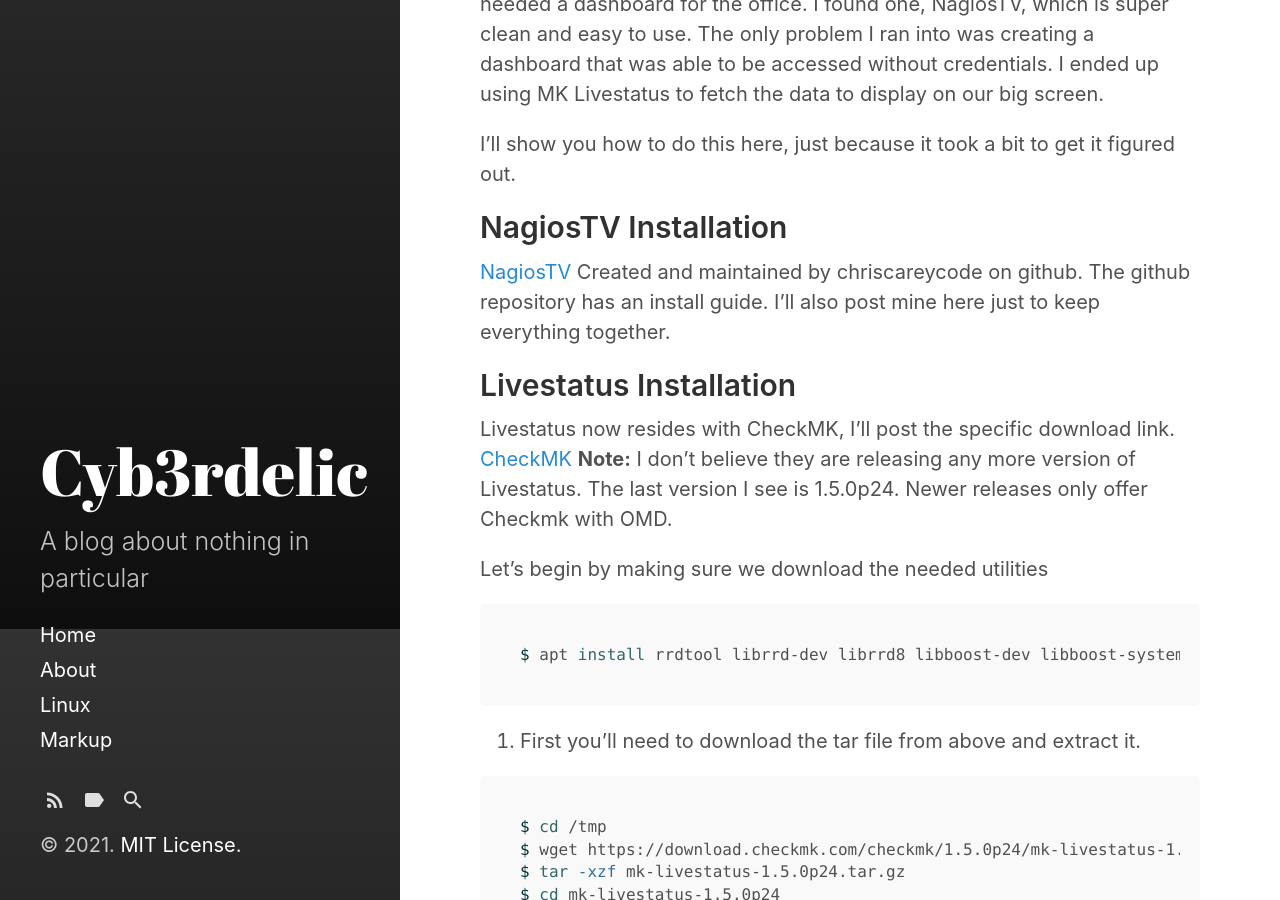
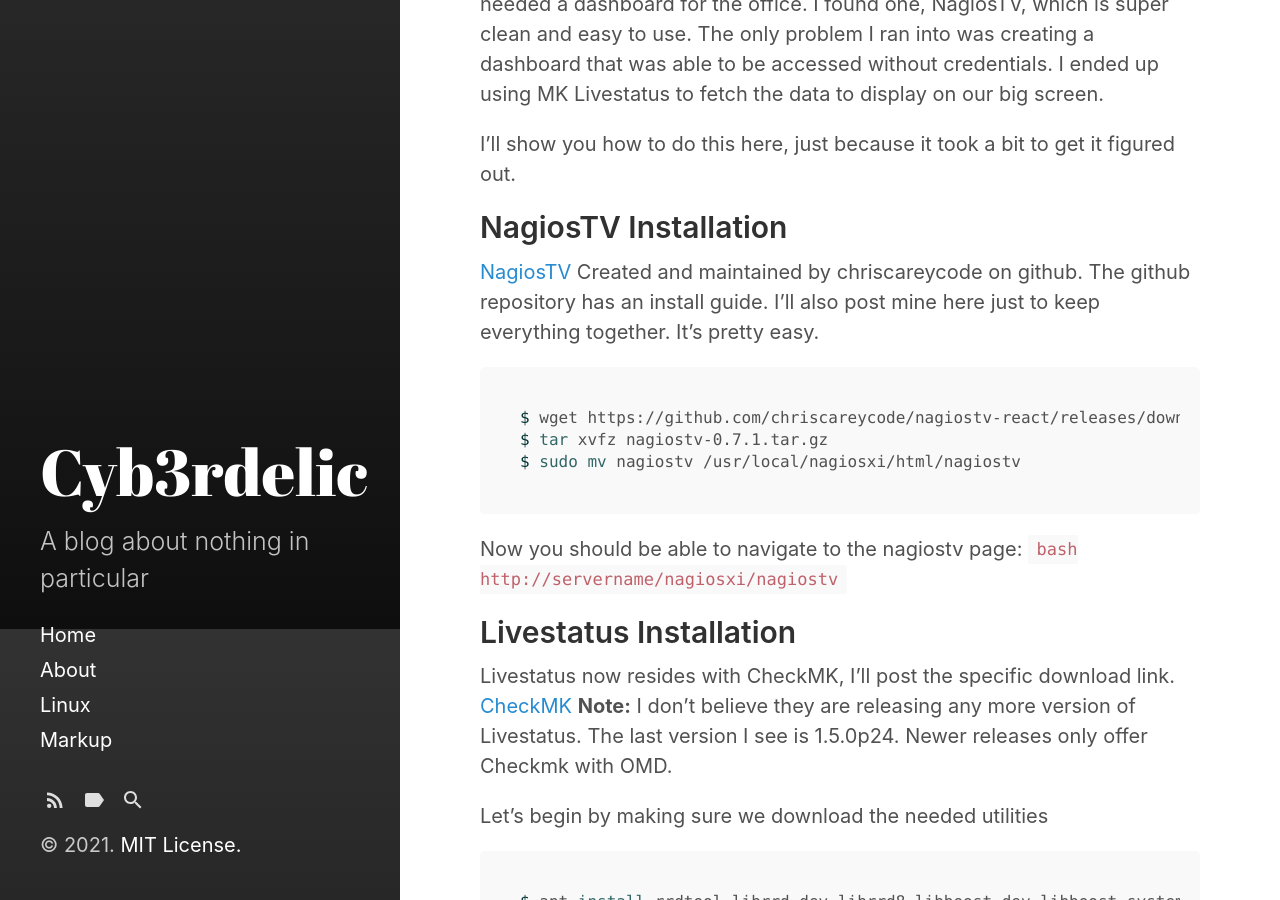
Before and after one commit to cyb3rdelic/cyb3rdelic.github.io, a Jekyll site: the page built from _posts/2021-1-18-NagiosTV-With-Livesocket.md, in a window 1280 px wide and 900 px high, scrolled down 271 px. Built offline with Jekyll 4.4.1, drawn with Linux system fonts in a browser that asks for light colours; part of the change alters nothing that is shown.

Commit message:
Finish nagiostv post

````diff
--- a/_posts/2021-1-18-NagiosTV-With-Livesocket.md
+++ b/_posts/2021-1-18-NagiosTV-With-Livesocket.md
@@ -10,7 +10,15 @@ I'll show you how to do this here, just because it took a bit to get it figured
 ## NagiosTV Installation
 
 <a href="https://nagiostv.com/">NagiosTV</a> Created and maintained by chriscareycode on github.
-The github repository has an install guide. I'll also post mine here just to keep everything together.
+The github repository has an install guide. I'll also post mine here just to keep everything together. It's pretty easy.
+
+```bash
+$ wget https://github.com/chriscareycode/nagiostv-react/releases/download/v0.7.1/nagiostv-0.7.1.tar.gz
+$ tar xvfz nagiostv-0.7.1.tar.gz
+$ sudo mv nagiostv /usr/local/nagiosxi/html/nagiostv
+```
+
+Now you should be able to navigate to the nagiostv page: ```bash http://servername/nagiosxi/nagiostv ```
 
 
 
@@ -34,7 +42,7 @@ Let's begin by making sure we download the needed utilities
 $ apt install rrdtool librrd-dev librrd8 libboost-dev libboost-system-dev
 ```
 
-1. First you'll need to download the tar file from above and extract it.
+### First you'll need to download the tar file from above and extract it.
 
 ```bash
 $ cd /tmp
@@ -43,25 +51,25 @@ $ tar -xzf mk-livestatus-1.5.0p24.tar.gz
 $ cd mk-livestatus-1.5.0p24
 ```
 
-2. Next we'll configure, make, and install mk-livestatus. Be sure to use the --with-nagios4 flag for proper compilation and installation.
+### Next we'll configure, make, and install mk-livestatus. Be sure to use the --with-nagios4 flag for proper compilation and installation.
 
 ```bash
 $ ./configure --with-nagios4
 $ make
 $ make install
 ```
-Restart the Nagios Service
+### Restart the Nagios Service
 
 ```bash
 $ systemctl restart nagios.service
 ```
-3. Change ownership to nagios.
+### Change ownership to nagios.
 
 ```bash
 $ chmod 777 /usr/local/nagiosxi/var/subsys/livestatus
 ```
 
-4. Let's add a line in nagios.cfg to allow livesocket to receive updates from nagios.
+### Let's add a line in nagios.cfg to allow livesocket to receive updates from nagios.
 
 ```bash
 $ vi /usr/local/nagios/etc/nagios.cfg
@@ -76,14 +84,14 @@ You should see another broker_module line while you're in there. Just add the ab
 Restart the nagios service again for good measure. I actually did a whole reboot at this point.
 
 
-5. Now we should be able to test and see if we get output.
+### Now we should be able to test and see if we get output.
 
 ```bash
 $ echo "GET status" | /usr/local/bin/unixcat /usr/local/nagiosxi/var/subsys/livestatus
 ```
 Note: /usr/local/nagiosxi/var/subsys/livestatus is where livesocket opens the socket. If we weren't using xi, the path could reflect "/usr/local/nagios/var/subsys" for example.
 
-6. Lastly, let's point NagiosTV to where it should look for that livesocket instance.
+### Lastly, let's point NagiosTV to where it should look for that livesocket instance.
 
 Under /usr/local/nagiosxi/html/nagiostv/connectors there are two files: livestatus-settings.ini and livestatus-settings.ini.sample
 
````
Also changed, not shown: 1 other file.
